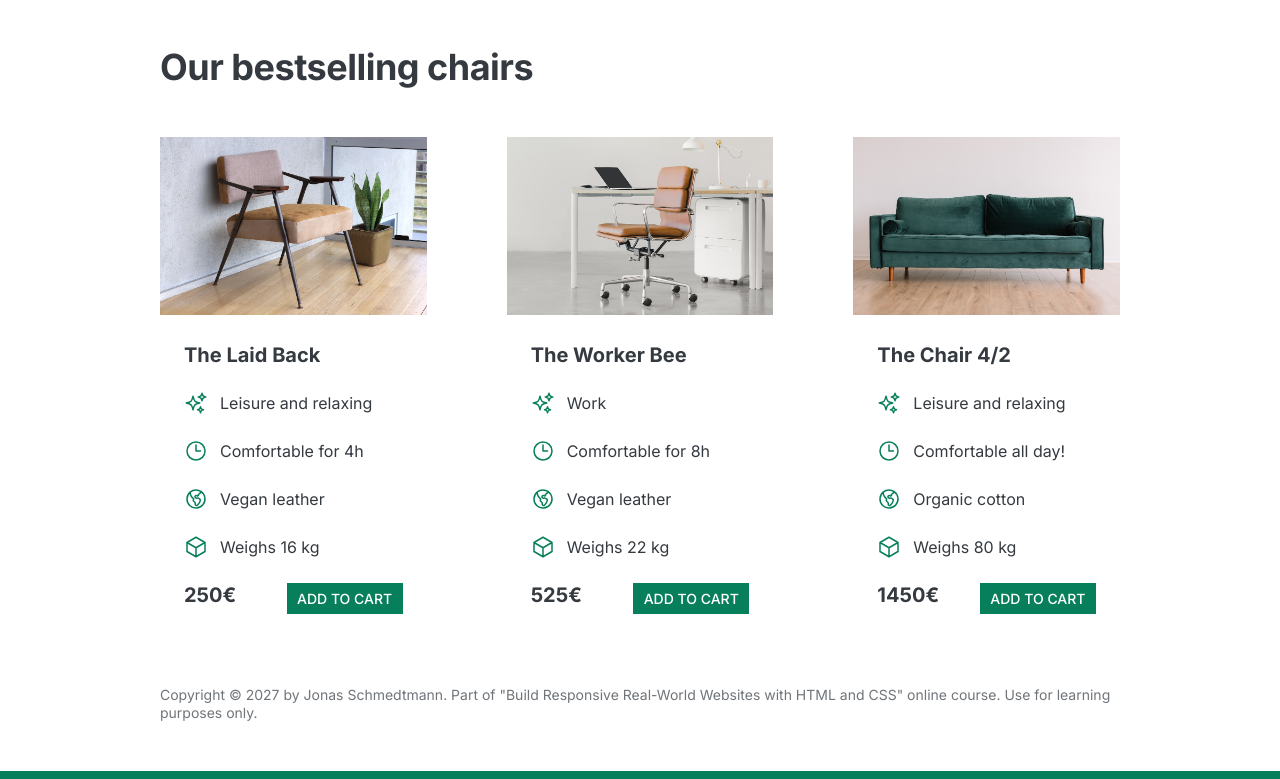
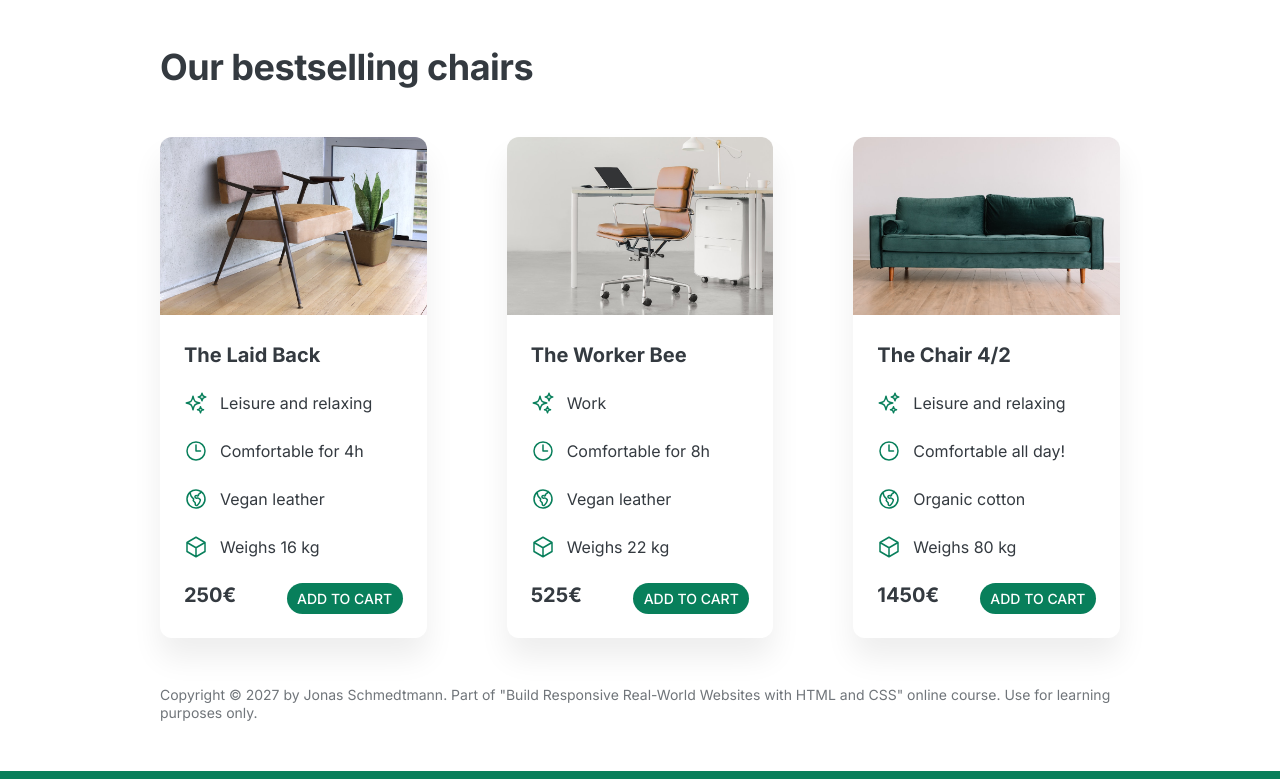
Before and after one commit to marcosmanto/05-Design, a website: page src/index.html in a window 1280 px wide. Shown: the part 1157-1936 px from the top of the page. Drawn offline with nearby package versions, Linux system fonts and the light colour scheme; files that its build step writes are made by us from their sources.

Commit message:
add border radius to the design

```diff
--- a/src/sass/style.scss
+++ b/src/sass/style.scss
@@ -50,6 +50,7 @@ h1 {
   font-size: 44px;
   line-height: 1.1;
   letter-spacing: -1px;
+  /* text-shadow: 1px 4px 3px rgba(0, 0, 0, 0.15); */
 }
 
 h2 {
@@ -79,6 +80,7 @@ h3 {
     font-weight: $fw-semibold;
     display: inline-block;
     padding: 1em 2em;
+    border-radius: 100px;
   }
 
   &:hover,
@@ -94,6 +96,10 @@ h3 {
     font-size: 14px;
     padding: 0.5em 0.75em;
   }
+}
+
+img {
+  border-radius: 12px;
 }
 
 /* ------------------------ */
@@ -146,6 +152,7 @@ img {
     background-color: $primary;
     color: $white;
     padding: 24px;
+    border-radius: 12px;
   }
 
   &-box {
@@ -166,6 +173,17 @@ img {
 }
 
 /* CHAIRS */
+
+.chair {
+  box-shadow: 0 20px 30px 0 rgba(0, 0, 0, 0.07);
+  border-radius: 12px;
+
+  img {
+    border-bottom-left-radius: 0;
+    border-bottom-right-radius: 0;
+  }
+}
+
 .chair-box {
   padding: 24px;
 }
```
